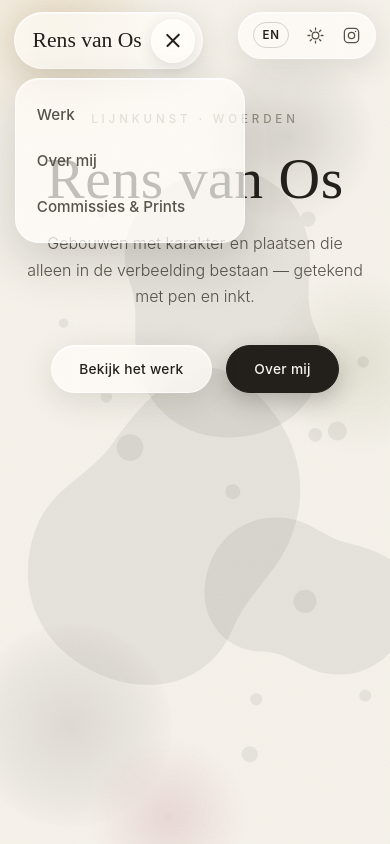
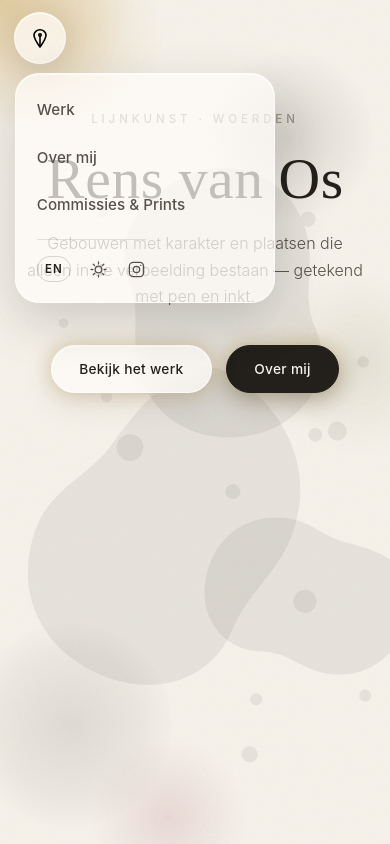
Before and after one commit to waxomole/rensvanos.art, a React (Vite) app: page / in a window 390 px wide. Both pictures are taken after a click on the button "Menu". Shown: the top 844 px of the page. Built offline with nearby package versions, Linux system fonts and the light colour scheme.

Commit message:
Single-pill mobile menu with pen icon, button glow in both themes, cursor aurora glow, iOS form fixes
Co-authored-by: waxomole <waxomole@users.noreply.github.com>

```diff
--- /dev/null
+++ b/src/components/CursorGlow.tsx
@@ -0,0 +1,98 @@
+import { useEffect, useRef } from "react";
+
+const SIZE = 260;
+const LERP = 0.14; // trailing smoothness — lower = lazier glow
+const IDLE_STOP_MS = 1600;
+
+/**
+ * Aurora glow that follows the pointer — the "light-up" effect, like ink
+ * catching lamplight. Runs for every pointer type: on touch it replaces the
+ * (too faint) ink stroke as the mobile cursor effect; on desktop it trails
+ * behind the ink line as a soft halo. Transform-only updates, and the rAF
+ * loop stops once the glow has caught up and the pointer rests.
+ */
+export function CursorGlow() {
+  const ref = useRef<HTMLDivElement>(null);
+
+  useEffect(() => {
+    const el = ref.current;
+    if (!el) return;
+    if (window.matchMedia("(prefers-reduced-motion: reduce)").matches) return;
+
+    let targetX = window.innerWidth / 2;
+    let targetY = window.innerHeight / 2;
+    let x = targetX;
+    let y = targetY;
+    let scale = 1;
+    let targetScale = 1;
+    let raf = 0;
+    let running = false;
+    let lastActivity = 0;
+    let seen = false;
+
+    const tick = () => {
+      x += (targetX - x) * LERP;
+      y += (targetY - y) * LERP;
+      scale += (targetScale - scale) * 0.18;
+      el.style.transform = `translate3d(${x - SIZE / 2}px, ${y - SIZE / 2}px, 0) scale(${scale})`;
+
+      if (performance.now() - lastActivity > IDLE_STOP_MS && Math.abs(targetX - x) < 0.5 && Math.abs(targetY - y) < 0.5) {
+        running = false;
+        return;
+      }
+      raf = requestAnimationFrame(tick);
+    };
+
+    const wake = () => {
+      lastActivity = performance.now();
+      if (!running) {
+        running = true;
+        raf = requestAnimationFrame(tick);
+      }
+    };
+
+    const onMove = (event: PointerEvent) => {
+      targetX = event.clientX;
+      targetY = event.clientY;
+      if (!seen) {
+        seen = true;
+        x = targetX;
+        y = targetY;
+        el.classList.add("is-on");
+      }
+      wake();
+    };
+
+    const onDown = () => {
+      targetScale = 1.35;
+      wake();
+    };
+
+    const onUp = () => {
+      targetScale = 1;
+      wake();
+    };
+
+    const onLeave = () => {
+      el.classList.remove("is-on");
+      seen = false;
+    };
+
+    window.addEventListener("pointermove", onMove, { passive: true });
+    window.addEventListener("pointerdown", onDown, { passive: true });
+    window.addEventListener("pointerup", onUp, { passive: true });
+    window.addEventListener("pointercancel", onUp, { passive: true });
+    document.documentElement.addEventListener("pointerleave", onLeave);
+
+    return () => {
+      cancelAnimationFrame(raf);
+      window.removeEventListener("pointermove", onMove);
+      window.removeEventListener("pointerdown", onDown);
+      window.removeEventListener("pointerup", onUp);
+      window.removeEventListener("pointercancel", onUp);
+      document.documentElement.removeEventListener("pointerleave", onLeave);
+    };
+  }, []);
+
+  return <div ref={ref} className="cursor-glow" aria-hidden="true" />;
+}
--- a/src/components/InkTrail.tsx
+++ b/src/components/InkTrail.tsx
@@ -5,11 +5,11 @@ const IDLE_STOP_MS = 2000; // trail is fully faded well before this — stop the
 
 /**
  * Ink trail cursor: a fixed canvas that draws a fading pen stroke behind the
- * pointer — mouse, trackpad and touch alike. On touch, the stroke follows the
- * finger until the browser claims the gesture for scrolling (pointercancel),
- * which keeps scrolling buttery. Skipped entirely when the user prefers
- * reduced motion. The fade loop only runs while there is fresh ink on the
- * canvas, so an idle page costs nothing.
+ * pointer — mouse and trackpad. On touch the CursorGlow takes over (the ink
+ * stroke is too faint under the finger); here the stroke follows the pointer
+ * until it leaves. Skipped entirely when the user prefers reduced motion or
+ * has a coarse pointer. The fade loop only runs while there is fresh ink on
+ * the canvas, so an idle page costs nothing.
  */
 export function InkTrail() {
   const canvasRef = useRef<HTMLCanvasElement>(null);
@@ -18,6 +18,7 @@ export function InkTrail() {
     const canvas = canvasRef.current;
     if (!canvas) return;
     if (window.matchMedia("(prefers-reduced-motion: reduce)").matches) return;
+    if (!window.matchMedia("(pointer: fine)").matches) return; // touch gets the CursorGlow
 
     const context = canvas.getContext("2d");
     if (!context) return;
--- a/src/components/Layout.tsx
+++ b/src/components/Layout.tsx
@@ -1,6 +1,7 @@
 import { useState, type ReactNode } from "react";
 import type { PageId } from "../data/site";
 import { Aurora } from "./Aurora";
+import { CursorGlow } from "./CursorGlow";
 import { InkTrail } from "./InkTrail";
 import { SiteFooter } from "./SiteFooter";
 import { SiteNav } from "./SiteNav";
@@ -21,6 +22,7 @@ export function Layout({ page, children }: LayoutProps) {
   return (
     <>
       <Aurora />
+      <CursorGlow />
       <InkTrail />
       <SiteNav page={page} open={menuOpen} onToggle={setMenuOpen} />
       <UtilityPill page={page} menuOpen={menuOpen} />
--- a/src/components/SiteNav.tsx
+++ b/src/components/SiteNav.tsx
@@ -4,12 +4,25 @@ import { PAGE_PATHS, SITE, type PageId } from "../data/site";
 import { useAutoHideHeader } from "../hooks/useAutoHideHeader";
 import { useEscapeKey } from "../hooks/useEscapeKey";
 import { useT } from "../i18n/LangContext";
+import { InstagramIcon } from "./Aurora";
+import { LangSwitch } from "./LangSwitch";
+import { ThemeToggle } from "./ThemeToggle";
 
 const NAV_ITEMS = [
   { page: "work", labelKey: "work" },
   { page: "about", labelKey: "about" },
   { page: "commissions", labelKey: "commissions" },
 ] as const;
+
+function PenNibIcon() {
+  return (
+    <svg viewBox="0 0 24 24" fill="none" stroke="currentColor" strokeWidth="1.6" strokeLinecap="round" strokeLinejoin="round" aria-hidden="true">
+      <path d="M12 21 C8.2 15.8 6 12 6 9 C6 6 8.7 3.8 12 3.8 C15.3 3.8 18 6 18 9 C18 12 15.8 15.8 12 21 Z" />
+      <circle cx="12" cy="9" r="1.2" />
+      <path d="M12 10.2 L12 19" />
+    </svg>
+  );
+}
 
 interface SiteNavProps {
   page: PageId;
@@ -19,7 +32,9 @@ interface SiteNavProps {
 
 /**
  * Glass pill with brand + page links on desktop; below 700px a compact
- * corner pill with a glass burger button and a dropdown menu. Scrolling
+ * corner pill with a glass burger button and a dropdown menu; below 560px
+ * brand and utility pill collapse into a single round pen-nib button whose
+ * menu carries the page links plus EN, dark mode and Instagram. Scrolling
  * down fades the pill out; scrolling up brings it back.
  */
 export function SiteNav({ page, open, onToggle }: SiteNavProps) {
@@ -42,9 +57,11 @@ export function SiteNav({ page, open, onToggle }: SiteNavProps) {
   if (open) classes.push("is-open");
   if (hidden) classes.push("is-hidden");
 
+  const close = () => onToggle(false);
+
   return (
     <nav className={classes.join(" ")} id="nav" ref={navRef}>
-      <Link className="nav__brand" to={PAGE_PATHS.nl.home} onClick={() => onToggle(false)}>
+      <Link className="nav__brand" to={PAGE_PATHS.nl.home} onClick={close}>
         {SITE.name}
       </Link>
 
@@ -59,6 +76,7 @@ export function SiteNav({ page, open, onToggle }: SiteNavProps) {
         <span aria-hidden="true" />
         <span aria-hidden="true" />
         <span aria-hidden="true" />
+        <PenNibIcon />
       </button>
 
       <div className="nav__links" id="navMenu">
@@ -67,11 +85,20 @@ export function SiteNav({ page, open, onToggle }: SiteNavProps) {
             key={itemPage}
             to={PAGE_PATHS.nl[itemPage]}
             className={page === itemPage ? "is-active" : undefined}
-            onClick={() => onToggle(false)}
+            onClick={close}
           >
             {t.nav[labelKey]}
           </Link>
         ))}
+
+        {/* Small screens only: the utility pill collapses into the menu. */}
+        <div className="nav__extras">
+          <LangSwitch currentPage={page} onNavigate={close} />
+          <ThemeToggle />
+          <a href={SITE.instagram} target="_blank" rel="noopener" className="utility__insta" aria-label={t.nav.instagram}>
+            <InstagramIcon />
+          </a>
+        </div>
       </div>
     </nav>
   );
--- a/src/hooks/useTheme.ts
+++ b/src/hooks/useTheme.ts
@@ -1,37 +1,57 @@
-import { useCallback, useState } from "react";
+import { useCallback, useSyncExternalStore } from "react";
 
 export type Theme = "light" | "dark";
 
 const STORAGE_KEY = "rvos-theme";
+const THEME_COLORS: Record<Theme, string> = { light: "#f6f2ea", dark: "#12161b" };
 
-const THEME_COLORS: Record<Theme, string> = { light: "#f6f2ea", dark: "#12161b" };
+type Listener = () => void;
+
+/**
+ * Module-level theme store on <html data-theme>. A store (not component
+ * state) because the toggle is rendered in two places (utility pill and the
+ * mobile menu) — both stay in sync automatically.
+ */
+const themeStore = {
+  listeners: new Set<Listener>(),
+
+  get(): Theme {
+    if (typeof document === "undefined") return "light"; // SSR
+    return document.documentElement.getAttribute("data-theme") === "dark" ? "dark" : "light";
+  },
+
+  set(next: Theme) {
+    document.documentElement.setAttribute("data-theme", next);
+    try {
+      localStorage.setItem(STORAGE_KEY, next);
+    } catch {
+      /* private mode — theme just won't persist */
+    }
+    const meta = document.querySelector('meta[name="theme-color"]');
+    if (meta) meta.setAttribute("content", THEME_COLORS[next]);
+    for (const listener of themeStore.listeners) listener();
+  },
+
+  subscribe(listener: Listener): () => void {
+    themeStore.listeners.add(listener);
+    return () => themeStore.listeners.delete(listener);
+  },
+};
 
 /**
  * Light/dark theme state. The initial attribute is set before paint by an
  * inline bootstrap script in index.html (localStorage → prefers-color-scheme
- * → light), so this hook simply reads what's already on <html> and toggles
- * from there. Persisted across visits.
+ * → light), so this hook simply reads what's already on <html>.
  */
 export function useTheme() {
-  const [theme, setTheme] = useState<Theme>(() => {
-    // SSR has no document — default light; the client reads the real attribute.
-    if (typeof document === "undefined") return "light";
-    return document.documentElement.getAttribute("data-theme") === "dark" ? "dark" : "light";
-  });
+  const theme = useSyncExternalStore(
+    themeStore.subscribe,
+    themeStore.get,
+    () => "light" as const, // SSR snapshot
+  );
 
   const toggle = useCallback(() => {
-    setTheme((current) => {
-      const next: Theme = current === "dark" ? "light" : "dark";
-      document.documentElement.setAttribute("data-theme", next);
-      try {
-        localStorage.setItem(STORAGE_KEY, next);
-      } catch {
-        /* private mode — theme just won't persist */
-      }
-      const meta = document.querySelector('meta[name="theme-color"]');
-      if (meta) meta.setAttribute("content", THEME_COLORS[next]);
-      return next;
-    });
+    themeStore.set(themeStore.get() === "dark" ? "light" : "dark");
   }, []);
 
   return { theme, toggle };
--- a/src/styles/base.css
+++ b/src/styles/base.css
@@ -189,21 +189,21 @@ html[data-theme="dark"] .glass::after {
   color: var(--ink);
   background: var(--glass-bg-strong);
   border: 1px solid var(--glass-border);
-  box-shadow: var(--glass-shadow), inset 0 1px 0 var(--edge-highlight);
+  box-shadow: var(--glass-shadow), inset 0 1px 0 var(--edge-highlight), 0 0 18px var(--halo);
   -webkit-backdrop-filter: blur(12px);
   backdrop-filter: blur(12px);
 }
 
-.btn--glass:hover { box-shadow: 0 12px 36px rgba(var(--ink-rgb), 0.16), inset 0 1px 0 var(--edge-highlight); }
+.btn--glass:hover { box-shadow: 0 12px 36px rgba(var(--ink-rgb), 0.16), inset 0 1px 0 var(--edge-highlight), 0 0 26px var(--halo); }
 
 .btn--ink {
   color: var(--on-ink);
   background: var(--ink);
   border: 1px solid var(--ink);
-  box-shadow: 0 8px 24px rgba(var(--ink-rgb), 0.28);
+  box-shadow: 0 8px 24px rgba(var(--ink-rgb), 0.28), 0 0 22px var(--halo);
 }
 
-.btn--ink:hover { box-shadow: 0 12px 32px rgba(var(--ink-rgb), 0.34); }
+.btn--ink:hover { box-shadow: 0 12px 32px rgba(var(--ink-rgb), 0.34), 0 0 30px var(--halo); }
 
 /* Scroll-reveal */
 .reveal {
--- a/src/styles/components.css
+++ b/src/styles/components.css
@@ -121,6 +121,12 @@
   -webkit-appearance: none;
   cursor: pointer;
 }
+
+/* Pen-nib icon inside the burger — only shown when the pill collapses */
+.nav__burger svg { display: none; }
+
+/* Utility items inside the menu — only shown when the pill collapses */
+.nav__extras { display: none; }
 
 .lang-switch {
   display: inline-flex;
@@ -374,9 +380,10 @@
   background: var(--surface);
 }
 
-/* Enquiry form */
+/* Enquiry form — same max-width as the shop section above it, so both
+   sections share edges on every screen. */
 .form {
-  max-width: 880px;
+  max-width: 980px;
   margin: 0 auto;
   padding: 0 24px 80px;
 }
@@ -417,14 +424,19 @@
 }
 
 /* Full-width + min-width:0 so fields shrink with the panel instead of
-   poking past it (grid items refuse to shrink below intrinsic width). */
+   poking past it (grid items refuse to shrink below intrinsic width).
+   font-size 16px minimum: iOS Safari zooms the whole page when focusing
+   a smaller input. -webkit-appearance:none removes iOS's inner shadow
+   and rounding so fields truly fill their box. */
 .form__field input,
 .form__field select,
 .form__field textarea {
   width: 100%;
   min-width: 0;
+  appearance: none;
+  -webkit-appearance: none;
   font-family: var(--sans);
-  font-size: 0.95rem;
+  font-size: 16px;
   color: var(--ink);
   padding: 0.75rem 0.95rem;
   background: var(--control-bg);
@@ -579,6 +591,74 @@
   .form__row { grid-template-columns: 1fr; }
 }
 
+/* Very small screens: both pills collapse into ONE round pen-nib button.
+   Its menu carries the page links plus EN, dark mode and Instagram. */
+@media (max-width: 560px) {
+  .utility { display: none; }
+
+  .nav {
+    left: 14px;
+    top: 12px;
+    width: 52px;
+    height: 52px;
+    padding: 0;
+    justify-content: center;
+    border-radius: 999px;
+  }
+
+  .nav__brand { display: none; }
+
+  .nav__burger {
+    width: 100%;
+    height: 100%;
+    padding: 0;
+    border: none;
+    background: transparent;
+    box-shadow: none;
+    -webkit-backdrop-filter: none;
+    backdrop-filter: none;
+    align-items: center;
+    justify-content: center;
+  }
+
+  .nav__burger:hover { background: transparent; transform: none; }
+  .nav__burger:active { transform: scale(0.94); }
+  .nav__burger span { display: none; }
+  .nav__burger svg { display: block; width: 24px; height: 24px; }
+
+  .nav__links {
+    min-width: 0;
+    width: min(260px, calc(100vw - 28px));
+    gap: 0.3rem;
+  }
+
+  .nav__extras {
+    display: flex;
+    align-items: center;
+    gap: 0.9rem;
+    margin-top: 0.5rem;
+    padding-top: 0.7rem;
+    border-top: 1px solid rgba(var(--ink-rgb), 0.12);
+  }
+}
+
+/* Aurora glow that trails the pointer — hidden until the first move */
+.cursor-glow {
+  position: fixed;
+  top: 0;
+  left: 0;
+  width: 260px;
+  height: 260px;
+  border-radius: 50%;
+  background: radial-gradient(circle, rgba(var(--glow-rgb), 0.4) 0%, rgba(var(--glow-rgb), 0.14) 42%, transparent 70%);
+  opacity: 0;
+  transition: opacity 0.6s ease;
+  pointer-events: none;
+  will-change: transform;
+}
+
+.cursor-glow.is-on { opacity: 1; }
+
 /* Ink trail cursor — canvas overlay, pointer-events none so it never blocks clicks */
 .ink-trail {
   position: fixed;
@@ -593,5 +673,5 @@
 html[data-theme="dark"] .ink-trail { mix-blend-mode: screen; }
 
 @media (prefers-reduced-motion: reduce) {
-  .ink-trail { display: none; }
+  .ink-trail, .cursor-glow { display: none; }
 }
--- a/src/styles/tokens.css
+++ b/src/styles/tokens.css
@@ -32,6 +32,10 @@ html[data-theme="light"] {
   --surface: #fbfaf7;
   --edge-highlight: rgba(255, 255, 255, 0.7);
   --backdrop: rgba(24, 23, 21, 0.45);
+
+  /* Lamplight glow for buttons & the cursor aurora — warm gold in light mode. */
+  --halo: rgba(198, 156, 74, 0.4);
+  --glow-rgb: 198, 156, 74;
 }
 
 html[data-theme="dark"] {
@@ -56,6 +60,10 @@ html[data-theme="dark"] {
   --surface: #1a2027;
   --edge-highlight: rgba(255, 255, 255, 0.09);
   --backdrop: rgba(5, 7, 9, 0.6);
+
+  /* Moonlit glow in dark mode. */
+  --halo: rgba(148, 170, 210, 0.32);
+  --glow-rgb: 148, 170, 210;
 }
 
 :root {
```
Also changed, not shown: 1 other file (tests, documents, lock files or other folders).
